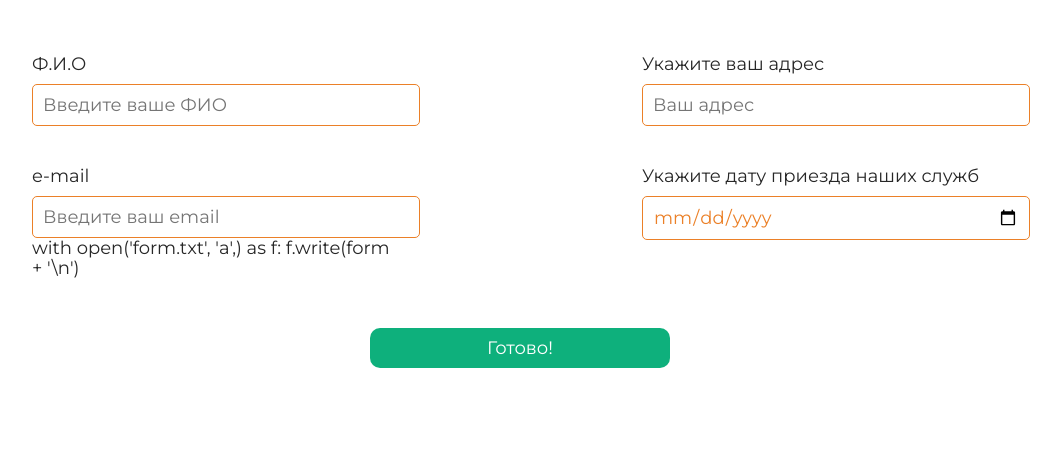
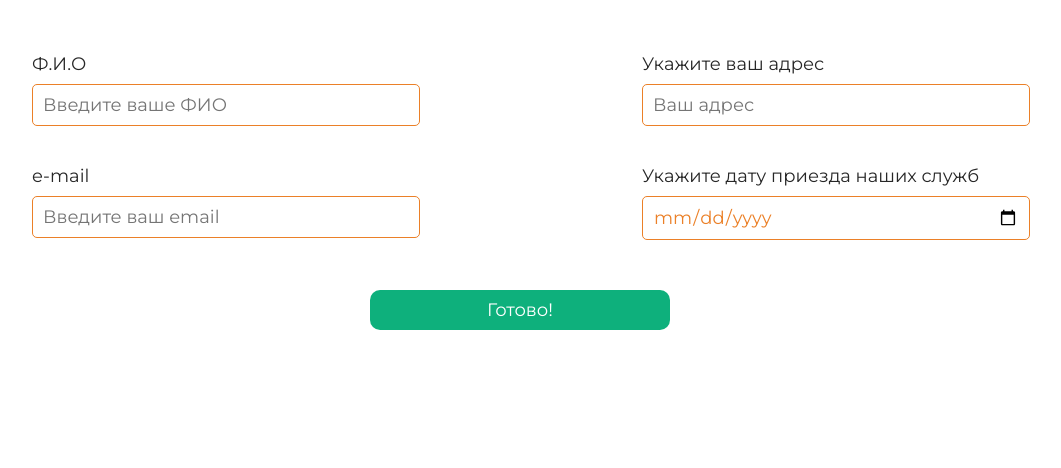
Before and after one commit to armprogram/M3L3, a Python web app: template calculator-main/templates/form.html in a window 1280 px wide. Shown: the part 476-944 px from the top of the page, without its empty margins (120-1181 px from the left). After the commit the page ends 806 px from the top, so only its background shows below. Run offline with Jinja, Linux system fonts and the light colour scheme; the template is opened without the code that fills it, so the values that code supplies are empty.

Commit message:
Update form.html

```diff
--- a/calculator-main/templates/form.html
+++ b/calculator-main/templates/form.html
@@ -31,9 +31,6 @@
               <label for="name">e-mail</label>
                 <input type="email" name="email" id="email" placeholder="Введите ваш email" required>
 
-            with open('form.txt', 'a',) as f:
-        f.write(form  + '\n')
-
             </li>
         </ul>
         <!--Поля для адреса и даты-->
```
